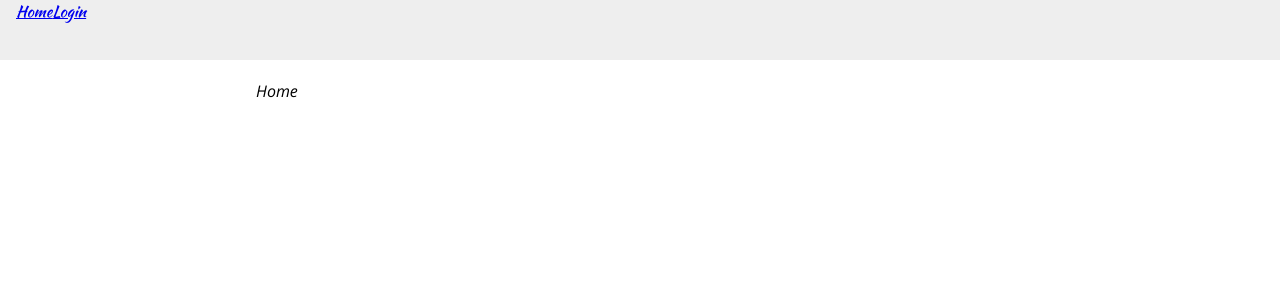
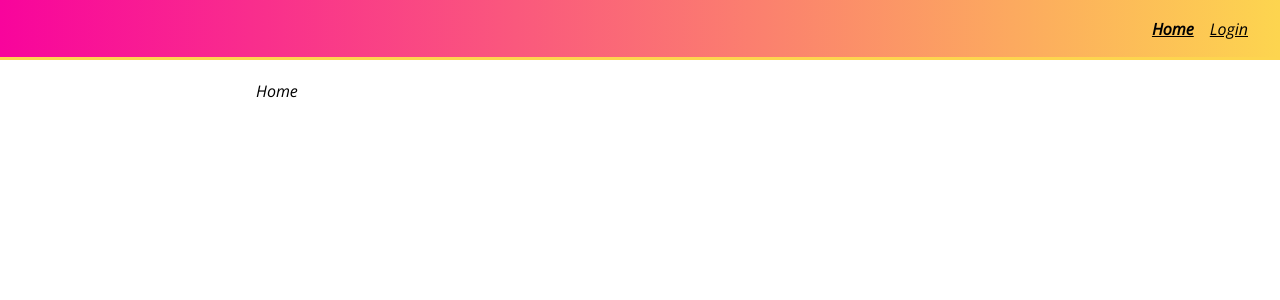
Before and after one commit to glenadamson1984/styled-components, a React (Create React App) app: page / in a window 1280 px wide. Shown: the top 300 px of the page. Built offline with nearby package versions, Linux system fonts and the light colour scheme.

Commit message:
responsive design

```diff
--- a/src/components/common/Header.js
+++ b/src/components/common/Header.js
@@ -1,6 +1,6 @@
-import React from 'react';
+import React, {useState} from 'react';
 import styled from 'styled-components';
-import {Link} from 'react-router-dom';
+import {Link as ReactRouterDomLink, useLocation} from 'react-router-dom';
 
 const HeaderWrapper = styled.header`
     height: 60px;
@@ -10,14 +10,85 @@
     padding: 0 16px;
     position: fixed;
     top: 0;
-    background: #eee
+    background-image: linear-gradient(to right, #f8049c, #fdd54f);
+    border-bottom: 3px solid #fdd54f;
+`;
+
+const Menu = styled.nav`
+    display: ${props => props.open ? 'block' : 'none'};
+    font-family: 'Open sans';
+    position: absolute;
+    width: 100%;
+    top: 60px;
+    left: 0;
+    padding: 8px;
+    box-sizing: border-box;
+    border-bottom: 3px solid #fdd54f;
+    background: white;
+
+    @media(min-width: 768px) {
+        display: flex;
+        background: none;
+        left: initial;
+        top: initial;
+        margin: auto 0 auto auto;
+        position: relative;
+        width: initial;
+        border-bottom: none;
+    }
+`;
+
+const Link = ({isActive, children, ...props}) => {
+    return (
+        <ReactRouterDomLink {...props}>
+            {children}
+        </ReactRouterDomLink>
+    )
+}
+
+const StyledLink = styled(Link)`
+    padding: 4px 8px;
+    display: block;
+    text-align: center;
+    box-sizing: border-box;
+    margin: auto 0;
+    font-weight: ${props => props.isActive ? 'bold' : 'none'};
+    color: black;
+`;
+
+const MobileMenuIcon = styled.div`
+    margin: auto 0 auto auto;
+    width: 25px;
+    min-width: 25px;
+    padding: 5px;
+
+    >div {
+        height: 3px;
+        background: black;
+        margin: 5px 0;
+        width: 100%;
+    }
+
+    @media(min-width: 768px) {
+        display: none;
+    }
 `;
 
 const Header = () => {
+    const {pathname} = useLocation();
+    const [menuOpen, setMenuOpen] = useState(false);
+
     return (
         <HeaderWrapper>
-            <Link to="/">Home</Link>
-            <Link to="/login">Login</Link>
+            <MobileMenuIcon onClick={() => setMenuOpen(s => !s)}>
+                <div />
+                <div />
+                <div />
+            </MobileMenuIcon>
+            <Menu open={menuOpen}>
+                <StyledLink to="/" isActive={pathname === "/"}>Home</StyledLink>
+                <StyledLink to="/login" isActive={pathname === "/login"}>Login</StyledLink>
+            </Menu>
         </HeaderWrapper>
     );
 }
```
